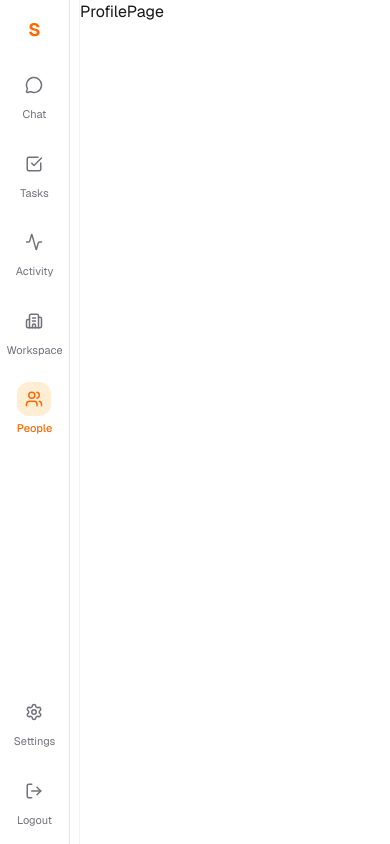
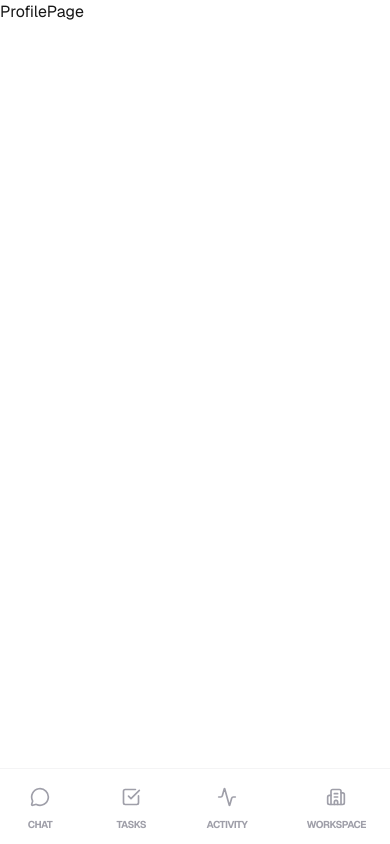
Before and after one commit to Srikanthpula341/syncup, a Next.js app: page /profile in a window 390 px wide. Built offline with nearby package versions, Linux system fonts and the light colour scheme; no server answers.

Commit message:
layout fixed

```diff
--- a/app/(pages)/layout.tsx
+++ b/app/(pages)/layout.tsx
@@ -6,6 +6,7 @@ import PresenceProvider from '@/app/components/providers/PresenceProvider';
 import { useNotifications } from '@/app/hooks/useNotifications';
 import WorkspaceSettingsModal from '@/app/components/workspaces/WorkspaceSettingsModal';
 import { usePersistence } from '@/app/hooks/usePersistence';
+import MobileNav from '@/app/components/navigation/MobileNav';
 
 export default function PagesLayout({
   children,
@@ -19,16 +20,17 @@ export default function PagesLayout({
     <PresenceProvider>
       <div className="flex h-screen overflow-hidden bg-white">
         {/* Sidebar */}
-        <aside className="w-20 lg:w-24 shrink-0 border-r border-zinc-100 bg-white">
+        <aside className="hidden lg:block w-20 lg:w-24 shrink-0 border-r border-zinc-100 bg-white">
           <Sidebar />
         </aside>
 
         {/* Main Content */}
-        <main className="flex-1 overflow-auto bg-white relative">
+        <main className="flex-1 overflow-hidden bg-white relative mb-8 lg:pb-0">
           {children}
         </main>
       </div>
 
+      <MobileNav />
       <WorkspaceSettingsModal />
     </PresenceProvider>
   );
--- a/app/components/chat/MessageInput.tsx
+++ b/app/components/chat/MessageInput.tsx
@@ -212,9 +212,8 @@ export default function MessageInput() {
   }, []);
 
   return (
-    <div className="p-2">
+    <div className="p-2 mb-16 lg:mb-8">
       <div className="relative rounded-2xl bg-white border border-zinc-200 shadow-sm overflow-hidden">
-
         {/* Attachment Previews */}
         {(attachments.length > 0 || Object.keys(uploadingFiles).length > 0) && (
           <div className="p-3 flex flex-wrap gap-2 border-b border-zinc-100 bg-zinc-50/50">
--- a/app/components/chat/ThreadSidebar.tsx
+++ b/app/components/chat/ThreadSidebar.tsx
@@ -95,7 +95,7 @@ export default function ThreadSidebar() {
   if (!activeThreadMessageId || !parentMessage) return null;
 
   return (
-    <div className="w-[400px] border-l border-zinc-200 bg-white flex flex-col h-full shadow-2xl animate-in slide-in-from-right duration-300">
+    <div className="fixed inset-0 lg:relative lg:inset-auto z-[150] lg:z-0 w-full lg:w-[400px] border-l border-zinc-200 bg-white flex flex-col h-full shadow-2xl animate-in slide-in-from-right duration-300">
       {/* Header */}
       <div className="p-4 border-b border-zinc-100 flex items-center justify-between bg-zinc-50/50">
         <div className="flex items-center gap-2">
--- a/app/components/chat/index.tsx
+++ b/app/components/chat/index.tsx
@@ -6,19 +6,26 @@ import MessageInput from './MessageInput'
 import MessageList from './MessageList'
 import ThreadSidebar from './ThreadSidebar'
 import WelcomeDashboard from './WelcomeDashboard'
+import { cn } from '@/app/lib/utils'
 
 const ChatComponent = () => {
   const { isThreadOpen, activeChannelId } = useAppSelector((state) => state.ui);
 
   return (
-    <div className="h-screen flex overflow-hidden bg-gray-100 font-sans">
-      {/* Sidebar (desktop only) */}
-      <div className="hidden lg:flex w-80 bg-white border-r flex-col">
+    <div className="h-screen flex overflow-hidden bg-gray-100 font-sans relative">
+      {/* Sidebar (desktop list, or mobile list when NO channel is active) */}
+      <div className={cn(
+        "bg-white border-r flex flex-col transition-all duration-300",
+        activeChannelId ? "hidden lg:flex lg:w-80" : "flex w-full lg:w-80"
+      )}>
         <ChatList />
       </div>
 
-      <div className="flex-1 flex overflow-hidden">
-        <div className="flex-1 flex flex-col min-w-0 bg-white">
+      <div className={cn(
+        "flex-1 flex overflow-hidden",
+        !activeChannelId && "hidden lg:flex"
+      )}>
+        <div className="flex-1 flex flex-col min-w-0 bg-white relative h-full">
           {!activeChannelId ? (
             <WelcomeDashboard />
           ) : (
--- /dev/null
+++ b/app/components/navigation/MobileNav.tsx
@@ -0,0 +1,54 @@
+'use client';
+
+import React from 'react';
+import {
+  MessageCircle,
+  CheckSquare,
+  Activity,
+  Building2,
+  Users
+} from 'lucide-react';
+import { usePathname, useRouter } from 'next/navigation';
+import { cn } from '@/app/lib/utils';
+
+const menu = [
+  { name: "Chat", icon: MessageCircle, path: "/chat" },
+  { name: "Tasks", icon: CheckSquare, path: "/tasks" },
+  { name: "Activity", icon: Activity, path: "/activity" },
+  { name: "Workspace", icon: Building2, path: "/workspaces" },
+];
+
+export default function MobileNav() {
+  const pathname = usePathname();
+  const router = useRouter();
+
+  return (
+    <div className="lg:hidden fixed bottom-0 left-0 right-0 bg-white border-t border-zinc-100 px-6 py-3 flex items-center justify-between z-[100] pb-safe-offset-4">
+      {menu.map((item) => {
+        const Icon = item.icon;
+        const isActive = pathname.startsWith(item.path);
+
+        return (
+          <div
+            key={item.name}
+            onClick={() => router.push(item.path)}
+            className="flex flex-col items-center gap-1 cursor-pointer"
+          >
+            <div className={cn(
+              "p-1.5 rounded-xl transition-all duration-200",
+              isActive ? "bg-orange-100 text-orange-500" : "text-zinc-400"
+            )}>
+              <Icon size={20} />
+            </div>
+            <span className={cn(
+              "text-[10px] font-bold uppercase tracking-tighter",
+              isActive ? "text-orange-500" : "text-zinc-400"
+            )}>
+              {item.name}
+            </span>
+          </div>
+        );
+      })}
+    </div>
+  );
+}
--- a/app/components/notifications/NotificationCenter.tsx
+++ b/app/components/notifications/NotificationCenter.tsx
@@ -149,7 +149,7 @@ export default function NotificationCenter() {
             initial={{ opacity: 0, y: 10, scale: 0.95 }}
             animate={{ opacity: 1, y: 0, scale: 1 }}
             exit={{ opacity: 0, y: 10, scale: 0.95 }}
-            className="absolute right-0 mt-2 w-80 bg-white border border-zinc-200 rounded-2xl shadow-2xl z-50 overflow-hidden"
+            className="absolute right-0 mt-2 w-80 bg-white border border-zinc-200 rounded-2xl shadow-2xl z-100 overflow-hidden"
           >
             {/* Header */}
             <div className="p-4 border-b border-zinc-100 flex items-center justify-between bg-zinc-50/50">
--- a/app/hooks/useChat.ts
+++ b/app/hooks/useChat.ts
@@ -184,6 +184,9 @@ export const useChat = () => {
   }, [workspaces, activeWorkspaceId, dispatch]);
 
   useEffect(() => {
+    // Only auto-select on desktop (lg: 1024px)
+    if (typeof window !== 'undefined' && window.innerWidth < 1024) return;
+
     if (channels.length > 0 && !activeChannelId) {
       dispatch(setActiveChannel(channels[0].id));
     }
--- a/app/store/slices/uiSlice.ts
+++ b/app/store/slices/uiSlice.ts
@@ -41,10 +41,10 @@ const uiSlice = createSlice({
       state.isThreadOpen = false;
       state.activeThreadMessageId = null;
     },
-    setActiveWorkspace: (state, action: PayloadAction<string>) => {
+    setActiveWorkspace: (state, action: PayloadAction<string | null>) => {
       state.activeWorkspaceId = action.payload;
     },
-    setActiveChannel: (state, action: PayloadAction<string>) => {
+    setActiveChannel: (state, action: PayloadAction<string | null>) => {
       state.activeChannelId = action.payload;
       state.isMobileMenuOpen = false; // Auto-close on select
     },
```
Also changed, not shown: app/components/chat/ChatHeader.tsx (+16 -6 lines), app/components/tasks/BoardContainer.tsx (+12 -12 lines).
